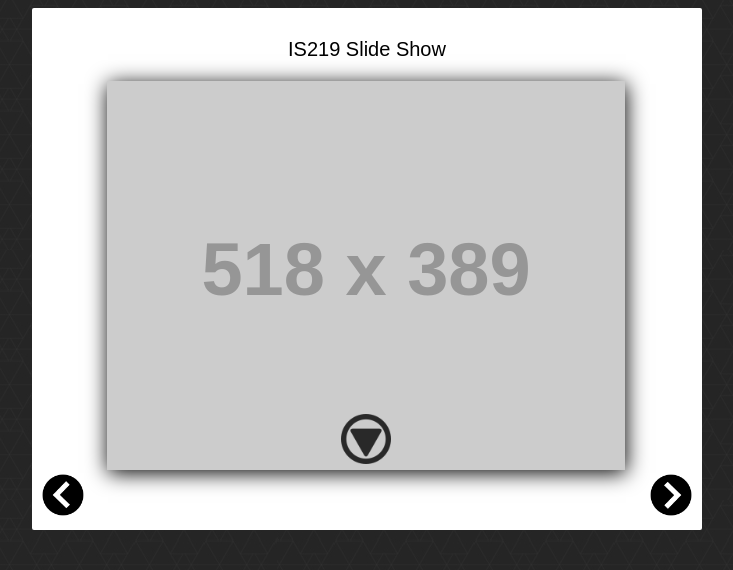
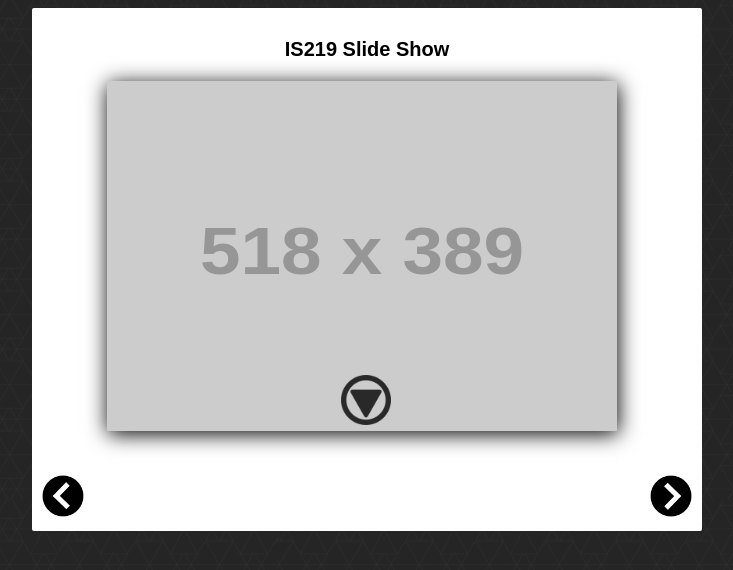
Before and after one commit to dy89/is219s17Yi-P2, a PHP site: page /index.html in a window 1280 px wide. Shown: the top 570 px of the page, without its empty margins (273-1006 px from the left). Run offline with PHP 8.4, Linux system fonts and the light colour scheme; some libraries are stand-ins or nearby versions.

Commit message:
Resize photo and 'More Details' button to scale with photoholder <div> and bolden 'Details section' and 'banner'

```diff
--- a/css/style.css
+++ b/css/style.css
@@ -20,7 +20,8 @@ body {
 
 .photoHolder {
 	position: relative;
-	width: 80%;
+	height: 394px;
+	width: 520px;
 	margin: 0 auto;
 }
 
@@ -31,14 +32,17 @@ body {
 	position: absolute;
 	z-index: 3;
 	opacity: .8;
-	bottom:10px;
+	bottom:50px;
 }
 
 .thumbnail {
 	position: relative;
 	box-shadow: 1px 3px 20px 0px;
 }
-
+#photo{
+	width: 510px;
+    height: 350px;
+}
 
 .banner {
 	text-align: center;
--- a/index.html
+++ b/index.html
@@ -10,7 +10,7 @@
 </head>
 <body>
   <div id="photoBooth">
-    <p class="banner">IS219 Slide Show</p>
+    <p class="banner"><b>IS219 Slide Show</b></p>
     <div id="slideShow">
       <div class="photoHolder">
         <img class="thumbnail" id="photo" src="http://placehold.it/518x389?text=Welcome+to+my+Gallery" alt="Gallery Image"/>
@@ -22,9 +22,9 @@
         <img id="nextPhoto" src="img/arrow.png" alt="Next Photo"/>
       </div>
       <div class="details">
-        <p class="location">Location: </p>
+        <b><p class="location">Location: </p>
         <p class="description">Description: </p>
-        <p class="date">Date: </p>
+        <p class="date">Date: </p></b>
       </div>
 
     </div>
--- a/js/gallery.js
+++ b/js/gallery.js
@@ -136,6 +136,7 @@ $(document).ready( function() {
 		}
 
 	});
+	//$('#photo').css({'height' : 518px, 'width': 389px});
 });
 
 window.addEventListener('load', function() {
```
